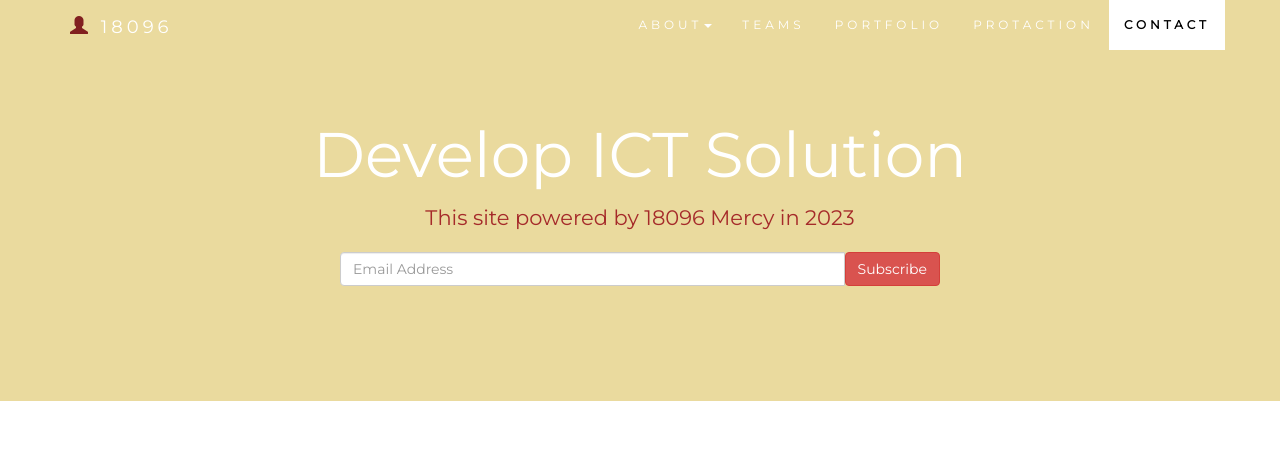
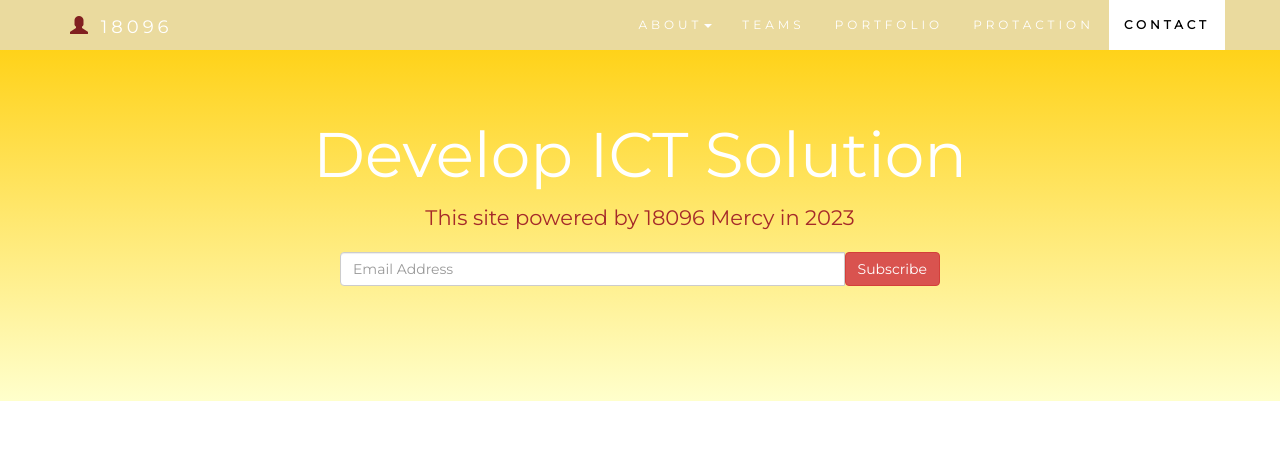
Before and after one commit to mercyhong/DICTS180962023, a plain HTML site: page index.html in a window 1280 px wide. Shown: the top 451 px of the page. Drawn offline with nearby package versions, Linux system fonts and the light colour scheme.

Commit message:
Update style.css

```diff
--- a/style.css
+++ b/style.css
@@ -18,10 +18,11 @@ h4 {
   margin-bottom: 30px;
 }
 .jumbotron {
-  background-color: #eada9e;
+  background: linear-gradient(to bottom, #ffcc00 0%, #ffffcc 100%);
   color: #fff;
   padding: 100px 25px;
   font-family: Montserrat, sans-serif;
+  margin-bottom: -20px;
 }
 .container-fluid {
   padding: 60px 50px;
```
